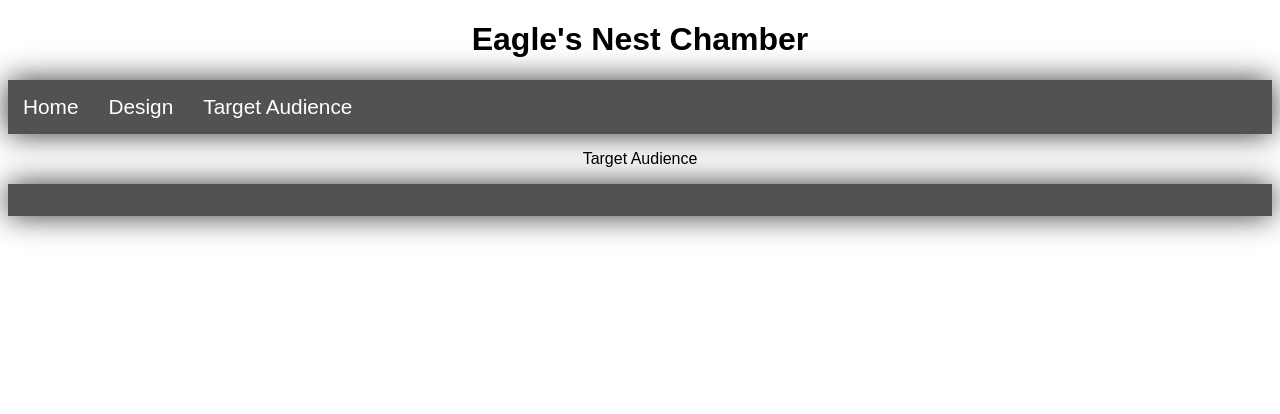
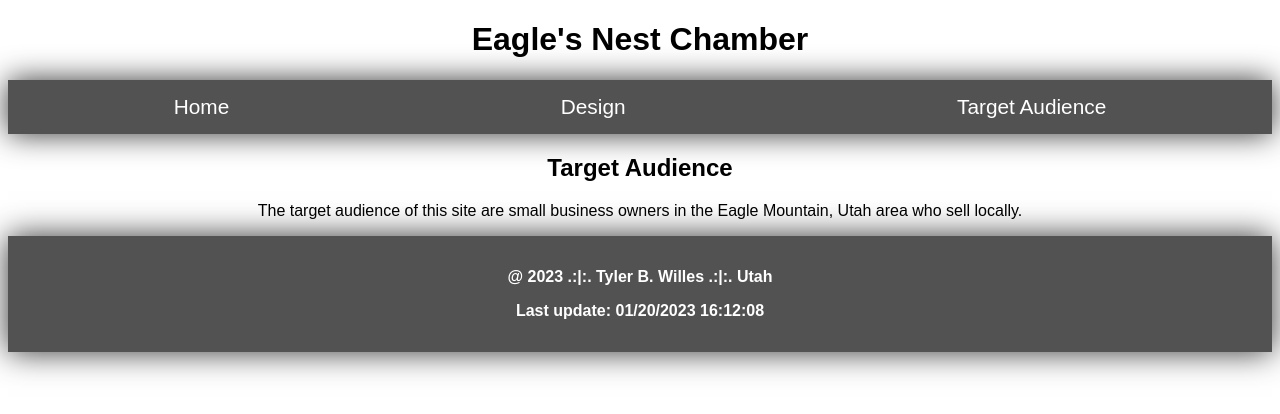
Before and after one commit to tywill3s/wdd230, a plain HTML site: page lesson3/target-audience.html in a window 1280 px wide. Drawn offline with Linux system fonts and the light colour scheme; a web font is replaced by a local one.

Commit message:
Updates W03

```diff
--- a/lesson3/target-audience.html
+++ b/lesson3/target-audience.html
@@ -4,8 +4,8 @@
     <meta charset="UTF-8">
     <meta http-equiv="X-UA-Compatible" content="IE=edge">
     <meta name="viewport" content="width=device-width, initial-scale=1.0">
-    <meta name="description" content="Assignment portal created by Tyler Willes for WDD230">
-    <title>Target Audience</title>
+    <meta name="description" content="Home page for Chamber of Commerce">
+    <title>Home</title>
     <link rel="stylesheet" href="styles/style.css">
     <link rel="preconnect" href="https://fonts.googleapis.com"><link rel="preconnect" href="https://fonts.gstatic.com" crossorigin><link href="https://fonts.googleapis.com/css2?family=Bakbak+One&display=swap" rel="stylesheet">
     <script src="scripts/script.js"></script>
@@ -14,16 +14,18 @@
     <header>
         <h1>Eagle's Nest Chamber</h1>
         <nav>
-            <a href="index.html">Home</a>
-            <a href="design.html">Design</a>
-            <a href="target-audience.html">Target Audience</a>
+            <div><a href="index.html">Home</a></div>
+            <div><a href="design.html">Design</a></div>
+            <div><a href="target-audience.html">Target Audience</a></div>
         </nav>
     </header>
     <main>
-        <p>Target Audience</p>
-
+        <h2>Target Audience</h2>
+        <p>The target audience of this site are small business owners in the Eagle Mountain, Utah area who sell locally.</p>
     </main>
     <footer>
+        <p id="copyright"> @ 2023 .:|:. Tyler B. Willes .:|:. Utah</p>
+        <p id="last-update"></p>
     </footer>
   </body>
 </html>
```
Also changed, not shown: lesson3/design.html (+8 -6 lines), 1 other file.
